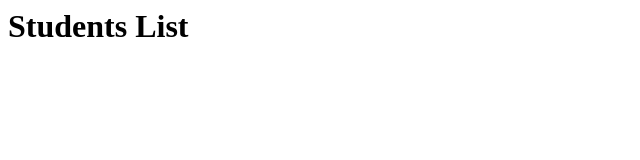
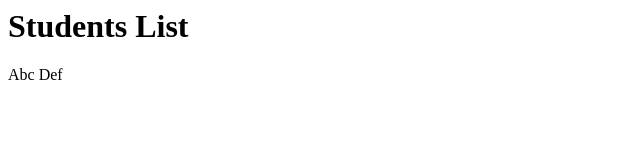
Before and after one commit to sohail876/navttc, a plain HTML site: page index.html in a window 1280 px wide. Shown: the full height of the page, 0-640 px from the left. Drawn offline with Linux system fonts and the light colour scheme.

Commit message:
Update index.html

```diff
--- a/index.html
+++ b/index.html
@@ -1 +1,2 @@
 <h1>Students List</h1>
+<p>Abc Def</p>
```
